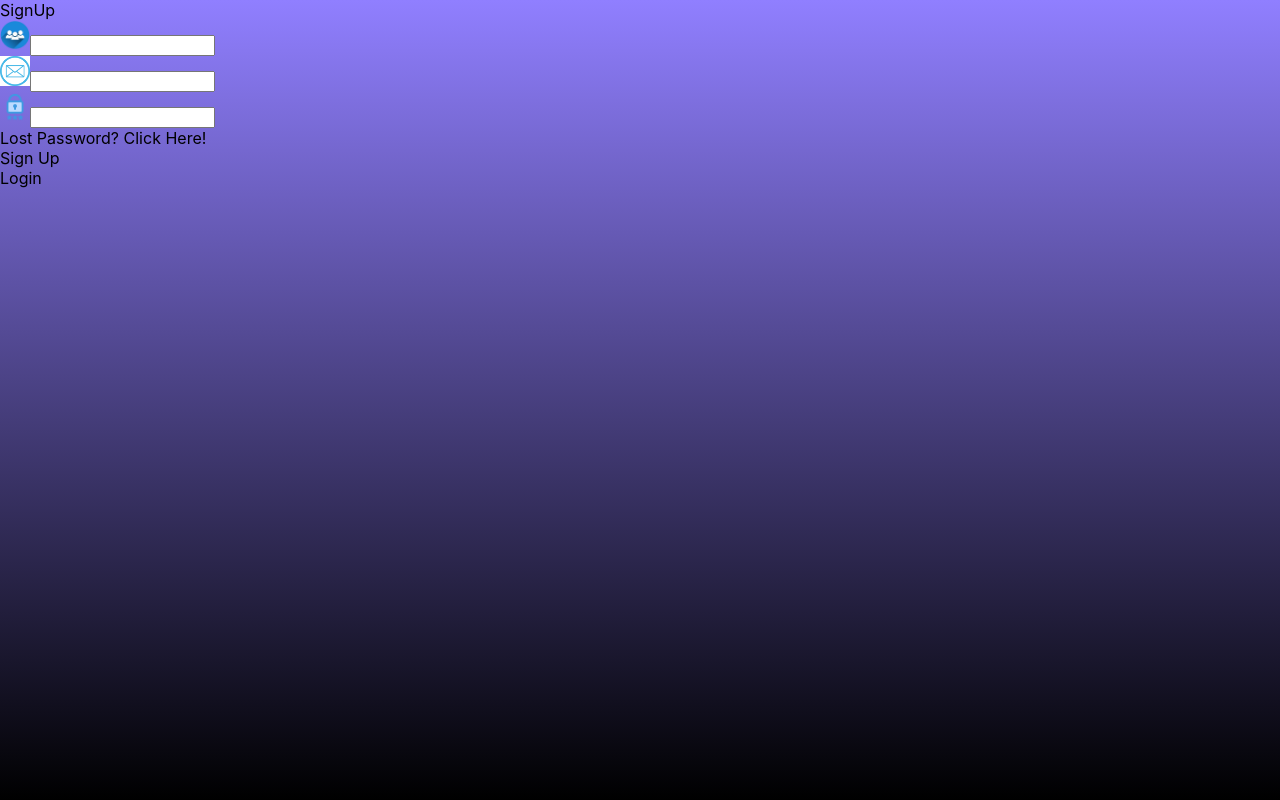
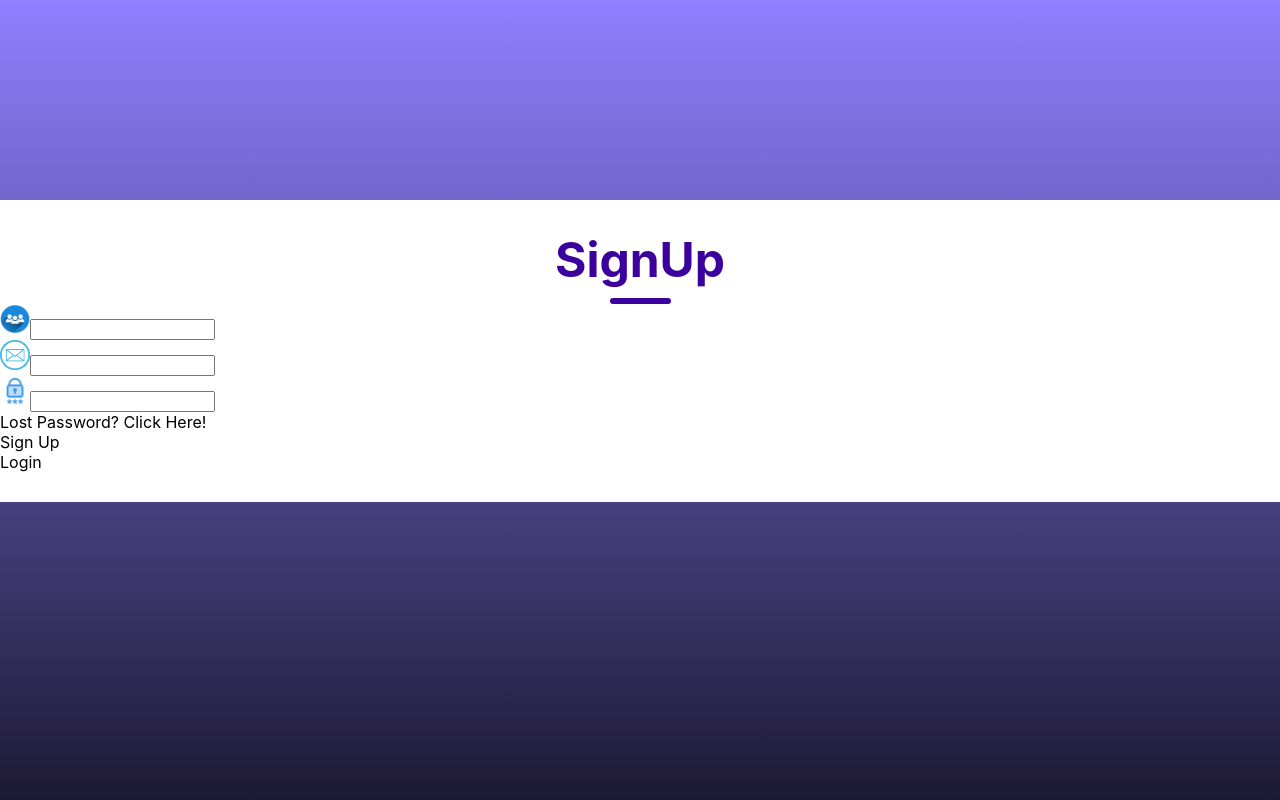
Before and after one commit to Gayathiri-Jeyananthan/SignIn-SignUp, a React (Create React App) app: page / in a window 1280 px wide. Shown: the top 800 px of the page. Built offline with nearby package versions, Linux system fonts and the light colour scheme.

Commit message:
Login / Signup update 24th June

```diff
--- a/src/Components/LoginSignup/LoginSignup.css
+++ b/src/Components/LoginSignup/LoginSignup.css
@@ -2,4 +2,29 @@
     display:flex;
     flex-direction: column;
     margin: auto;
+    margin-top: 200px;
+    background-color: #ffff;
+    padding-bottom: 30px;
 }
+
+.header{
+    display:flex;
+    flex-direction: column;
+    align-items: center;
+    gap:9px;
+    width:100%;
+    margin-top: 30px;
+}
+
+.text{
+    color:#3c009d;
+    font-size: 48px;
+    font-weight: 700;
+}
+
+.underline{
+    width:61px;
+    height:6px;
+    background: #3c009d;
+    border-radius: 9px;;
+}
```
